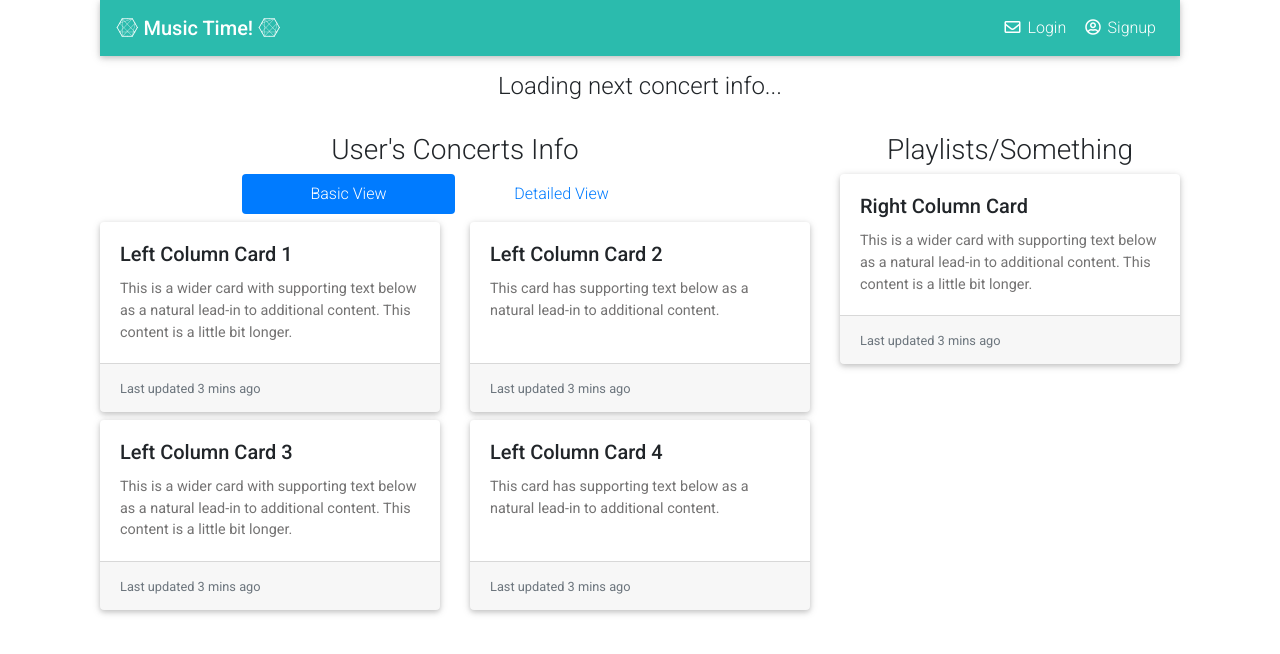
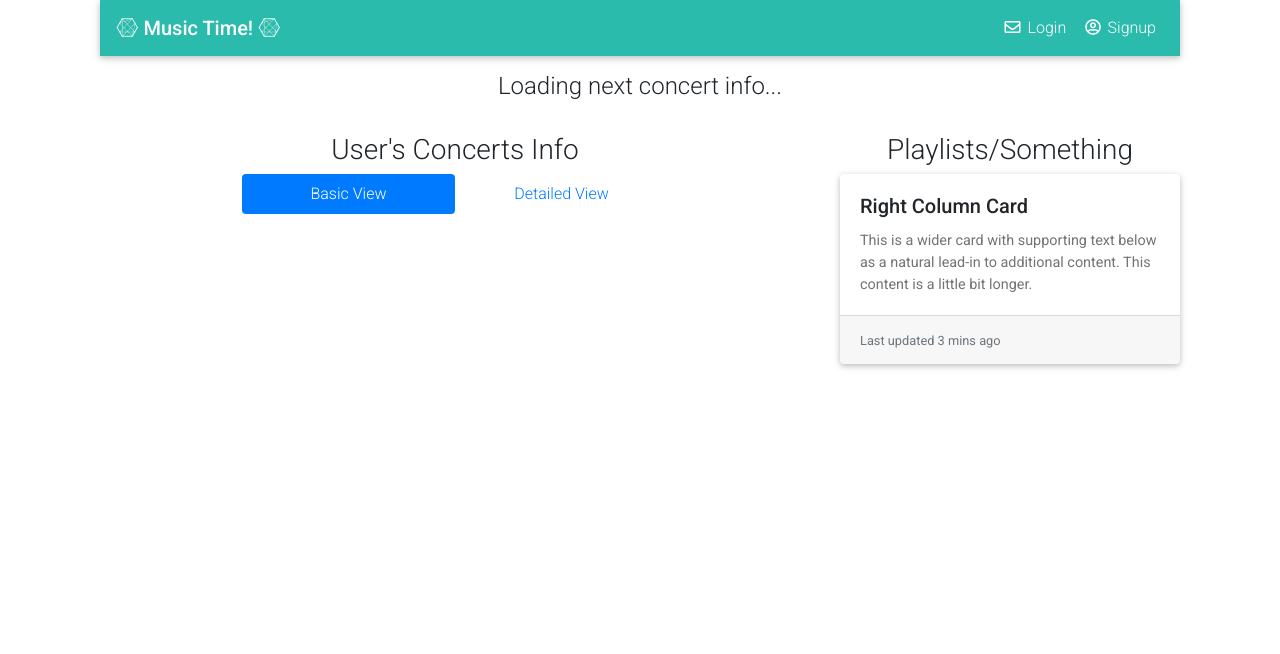
Before and after one commit to cillianwing/give-me-live-music-client, a React (Create React App) app: page /user/concerts in a window 1280 px wide. Shown: the top 654 px of the page. Built offline with nearby package versions, Linux system fonts and the light colour scheme.

Commit message:
Added info to ConcertBasicCard component so that basic concert info is rendered on the UserConcerts page for all of the user's upcoming concerts. Changed UserConcerts such that the ConcertBasicCard component is only rendered if the user selects 'Basic View' from the tabs on this section.

```diff
--- /dev/null
+++ b/src/components/concert/ConcertBasicCard.js
@@ -0,0 +1,50 @@
+import React from 'react'
+import { Col, Card, Row, Button } from 'react-bootstrap'
+import BasicButton from '../input/BasicButton'
+
+const ConcertBasicCard = (props) => {
+  const params = {
+    apiId: props.concert.id,
+    url: props.concert.uri,
+    headline: props.concert.performance.filter(artist => artist.billing === 'headline'),
+    support: props.concert.performance.filter(artist => artist.billing === 'support'),
+    date: props.concert.start.date ? new Date(props.concert.start.date) : '',
+    time: props.concert.start.time,
+    venueName: props.concert.venue.displayName,
+    location: props.concert.location.city
+  }
+
+  const handleDelete = (event, concert) => {
+    event.preventDefault()
+  }
+
+  return (
+    <Col xs={12} sm={12} md={12} lg={6}>
+      <Card className="my-1">
+        <Card.Body style={{height: "150px", overflow: "auto"}}>
+          {params.support.length !== 0 ?
+            <Card.Title className="mb-0">{params.headline.length !== 0 ? `${params.headline.map(artist => artist.displayName).join(' / ')}` : ''}</Card.Title> :
+            <Card.Title>{params.headline.length !== 0 ? `${params.headline.map(artist => artist.displayName).join(' / ')}` : ''}</Card.Title> }
+          <Card.Text>
+            <strong>{params.support.length !== 0 ? `w/ ${params.support.map(artist => artist.displayName).join(' / ')}` : ''}</strong>
+          </Card.Text>
+          <Card.Text>
+            {`${params.venueName} in ${params.location} on ${params.date.toLocaleDateString()}`}{params.time ? ` @ ${params.time}` : ''}
+          </Card.Text>
+        </Card.Body>
+        <Card.Footer>
+          <Row className="text-center">
+            <Col className="my-1" sm={12} md={12} lg={6}>
+              <Button block href={params.url} target="_blank" size="sm" variant="primary">Info</Button>
+            </Col>
+            <Col className="my-1" sm={12} md={12} lg={6}>
+              <BasicButton block="block" size="sm" variant="secondary" handleClick={event => handleDelete(event, params.apiId)} value="Delete" />
+            </Col>
+          </Row>
+        </Card.Footer>
+      </Card>
+    </Col>
+  )
+}
+
+export default ConcertBasicCard;
--- a/src/components/concert/NextConcert.js
+++ b/src/components/concert/NextConcert.js
@@ -4,6 +4,7 @@ import BasicButton from '../input/BasicButton'
 
 const NextConcert = (props) => {
   const params = {
+    apiId: props.concert.id,
     url: props.concert.uri,
     eventType: props.concert.type,
     displayName: props.concert.displayName,
@@ -24,7 +25,7 @@ const NextConcert = (props) => {
     venuePhone: props.concert.venue.phone
   }
 
-  const handleClick = (event) => {
+  const handleDelete = (event, concert) => {
     event.preventDefault()
     // call to backend to delete the concert from user's concerts
   }
@@ -59,10 +60,7 @@ const NextConcert = (props) => {
                 <strong>{params.venueDescription ? params.venueDescription : ''}</strong>
               </Card.Text>
               <Card.Text>
-                {params.street ? `${params.street} - ` : ''}{params.location}{params.venuePhone ? ` | Phone: ${params.venuePhone}` : ''}
-              </Card.Text>
-              <Card.Text>
-                {params.venuePhone ? `Phone: ${params.venuePhone}` : ''}
+                {params.street ? `${params.street} - ` : ''}{params.location}<br />{params.venuePhone ? `Phone: ${params.venuePhone}` : ''}
               </Card.Text>
               <Card.Text className="mb-0">
                 {params.ageRestriction && params.venueCapacity ?
@@ -79,7 +77,7 @@ const NextConcert = (props) => {
               <Button block href={params.url} target="_blank" size="sm" variant="primary">Concert Link</Button>
             </Col>
             <Col className="my-1" sm={{span: 12, order: 3}} md={{span: 12, order: 3}} lg={{span: 4, order: 2}}>
-              <BasicButton block="block" size="sm" variant="secondary" handleClick={handleClick} value="Delete Concert" />
+              <BasicButton block="block" size="sm" variant="secondary" handleClick={event => handleDelete(event, params.apiId)} value="Delete Concert" />
             </Col>
             <Col className="my-1" sm={{span: 12, order: 2}} md={{span: 12, order: 2}} lg={{span: 4, order: 3}}>
               <Button block href={params.venueUrl} target="_blank" size="sm" variant="success">Venue Link</Button>
--- a/src/containers/UserConcerts.js
+++ b/src/containers/UserConcerts.js
@@ -2,6 +2,7 @@ import React, { useState, useEffect } from 'react';
 import { connect } from 'react-redux';
 import TopNav from '../components/nav/TopNav';
 import NextConcert from '../components/concert/NextConcert';
+import ConcertBasicCard from '../components/concert/ConcertBasicCard';
 import LoadingSpinner from '../components/LoadingSpinner';
 import { logoutUser } from '../actions/currentUser';
 import { getConcertDetailed } from '../actions/userConcerts';
@@ -31,6 +32,11 @@ const UserConcerts = (props) => {
     return newArr
   }
 
+  const basicConcertCards = () => {
+    let newArr = [].concat(sortedConcertsByDate()).slice(1)
+    return newArr.map(concert => <ConcertBasicCard concert={concert} />)
+  }
+
   return (
     <Container>
       <TopNav loggedIn={props.loggedIn} handleLogout={handleLogout} />
@@ -55,60 +61,9 @@ const UserConcerts = (props) => {
               <Nav.Link eventKey="detailed">Detailed View</Nav.Link>
             </Nav.Item>
           </Nav>
-          <CardDeck className="my-2">
-            <Card>
-              <Card.Body>
-                <Card.Title>Left Column Card 1</Card.Title>
-                <Card.Text>
-                  This is a wider card with supporting text below as a natural
-                  lead-in to additional content. This content is a little bit
-                  longer.
-                </Card.Text>
-              </Card.Body>
-              <Card.Footer>
-                <small className="text-muted">Last updated 3 mins ago</small>
-              </Card.Footer>
-            </Card>
-            <Card>
-              <Card.Body>
-                <Card.Title>Left Column Card 2</Card.Title>
-                <Card.Text>
-                  This card has supporting text below as a natural lead-in to
-                  additional content.{" "}
-                </Card.Text>
-              </Card.Body>
-              <Card.Footer>
-                <small className="text-muted">Last updated 3 mins ago</small>
-              </Card.Footer>
-            </Card>
-          </CardDeck>
-          <CardDeck className="my-2">
-            <Card>
-              <Card.Body>
-                <Card.Title>Left Column Card 3</Card.Title>
-                <Card.Text>
-                  This is a wider card with supporting text below as a natural
-                  lead-in to additional content. This content is a little bit
-                  longer.
-                </Card.Text>
-              </Card.Body>
-              <Card.Footer>
-                <small className="text-muted">Last updated 3 mins ago</small>
-              </Card.Footer>
-            </Card>
-            <Card>
-              <Card.Body>
-                <Card.Title>Left Column Card 4</Card.Title>
-                <Card.Text>
-                  This card has supporting text below as a natural lead-in to
-                  additional content.{" "}
-                </Card.Text>
-              </Card.Body>
-              <Card.Footer>
-                <small className="text-muted">Last updated 3 mins ago</small>
-              </Card.Footer>
-            </Card>
-          </CardDeck>
+          <Row className="text-center mt-2">
+            {key === 'basic' ? basicConcertCards() : ''}
+          </Row>
         </Col>
         <Col xs={12} sm={12} md={12} lg={4}>
           <h3 className="text-center mt-2">Playlists/Something</h3>
```
